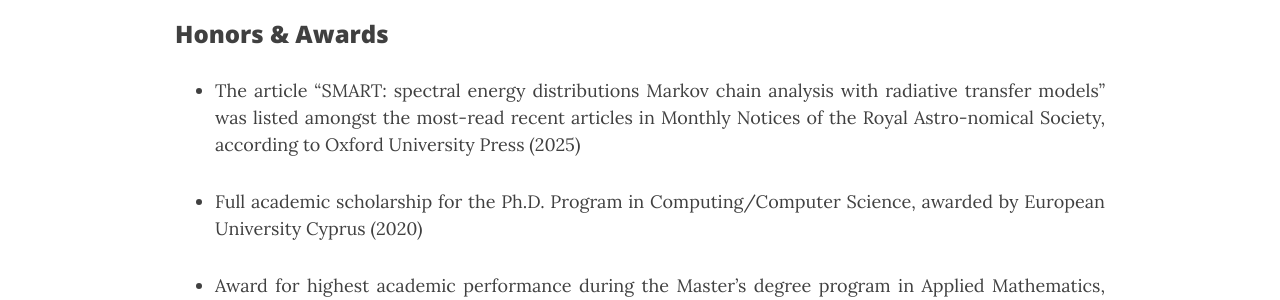
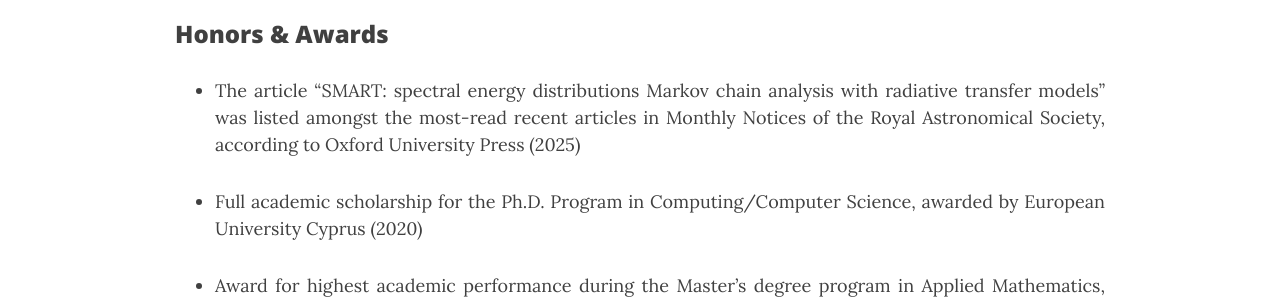
Before and after one commit to ch-var/ch-var.github.io, a Jekyll site: the page built from cv.html, in a window 1280 px wide and 900 px high, scrolled down 1122 px. Shown: the part 181-481 px from the top of the window. Built offline with Jekyll 4.4.1, drawn with Linux system fonts in a browser that asks for light colours; formulas are drawn with MathJax 3.

Commit message:
Update cv.html

```diff
--- a/cv.html
+++ b/cv.html
@@ -49,7 +49,7 @@
 <br>
 <p style="font-family: var(--header-font); font-weight: 800; line-height: 1.1; font-size: 1.5rem; margin-top: 1.25rem;">Honors & Awards</p>
 <ul>
-<li class="responsive-margin">The article “SMART: spectral energy distributions Markov chain analysis with radiative transfer models” was listed amongst the most-read recent articles in Monthly Notices of the Royal Astro-nomical Society, according to Oxford University Press (2025)</li>
+<li class="responsive-margin">The article “SMART: spectral energy distributions Markov chain analysis with radiative transfer models” was listed amongst the most-read recent articles in Monthly Notices of the Royal Astronomical Society, according to Oxford University Press (2025)</li>
 <p></p>
 <li class="responsive-margin">Full academic scholarship for the Ph.D. Program in Computing/Computer Science, awarded by European University Cyprus (2020)</li>
 <p></p>
```
